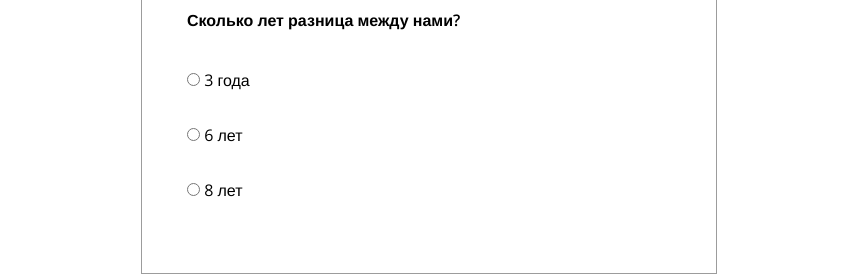
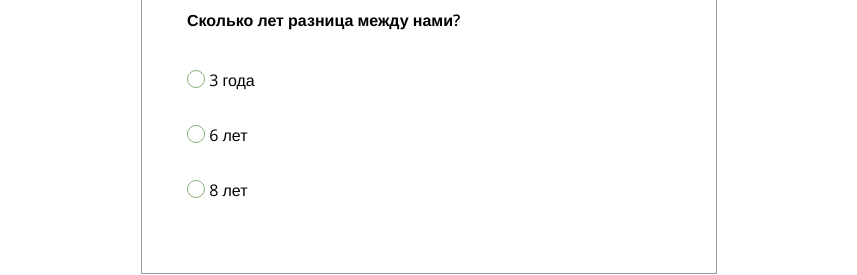
Before and after one commit to DaVas255/maz-wedding, a Vue app: page / in a window 1280 px wide. Both pictures are taken after a click on the button "Начать тест". Shown: the part 2333-2608 px from the top of the page, without its empty margins (211-1068 px from the left). Built offline with nearby package versions, Linux system fonts and the light colour scheme; the HTML template or start-up script is replaced by a standard one.

Commit message:
update disabled

```diff
--- a/src/components/Quiz/Main.vue
+++ b/src/components/Quiz/Main.vue
@@ -82,7 +82,8 @@ export default {
         <div class="quiz__answers">
           <div class="quiz__answer" v-for="(answer, index) in Questions[this.state].answers">
             <label>
-              <input v-model="user_answer" name="answers" type="radio" :value="index" :checked="Processed">
+              <input v-model="user_answer" name="answers" type="radio" :value="index" :checked="Processed"
+                     :disabled="feedback">
               {{ answer.text }}
             </label>
             <div class="quiz__answer__feedback" v-if="this.user_answer === index && feedback">
@@ -172,6 +173,54 @@ export default {
       opacity: .8;
       font-size: 14px;
     }
+
+    input[type='radio'],
+    label {
+      cursor: pointer;
+    }
+
+    $size: 18px;
+
+    input[type='radio'] {
+      top: 2px;
+      position: relative;
+      height: $size;
+      width: $size;
+      -webkit-appearance: none;
+      -moz-appearance: none;
+      appearance: none;
+      outline: none;
+    }
+
+    input[type='radio']::before {
+      content: '';
+      position: absolute;
+      top: 50%;
+      left: 50%;
+      width: $size;
+      height: $size;
+      border-radius: 50%;
+      transform: translate(-50%, -50%);
+      background-color: white;
+      border: 1px solid #8aaf7a;
+    }
+
+    input[type='radio']:checked::after {
+      content: '';
+      position: absolute;
+      top: 50%;
+      left: 50%;
+      width: $size / 2;
+      height: $size / 2;
+      border-radius: 50%;
+      background-color: #8aaf7a;
+      transform: translate(-50%, -50%);
+      visibility: visible;
+    }
+
+    input[type='radio']:disabled {
+      opacity: .3;
+    }
   }
 
   &__grade {
```
